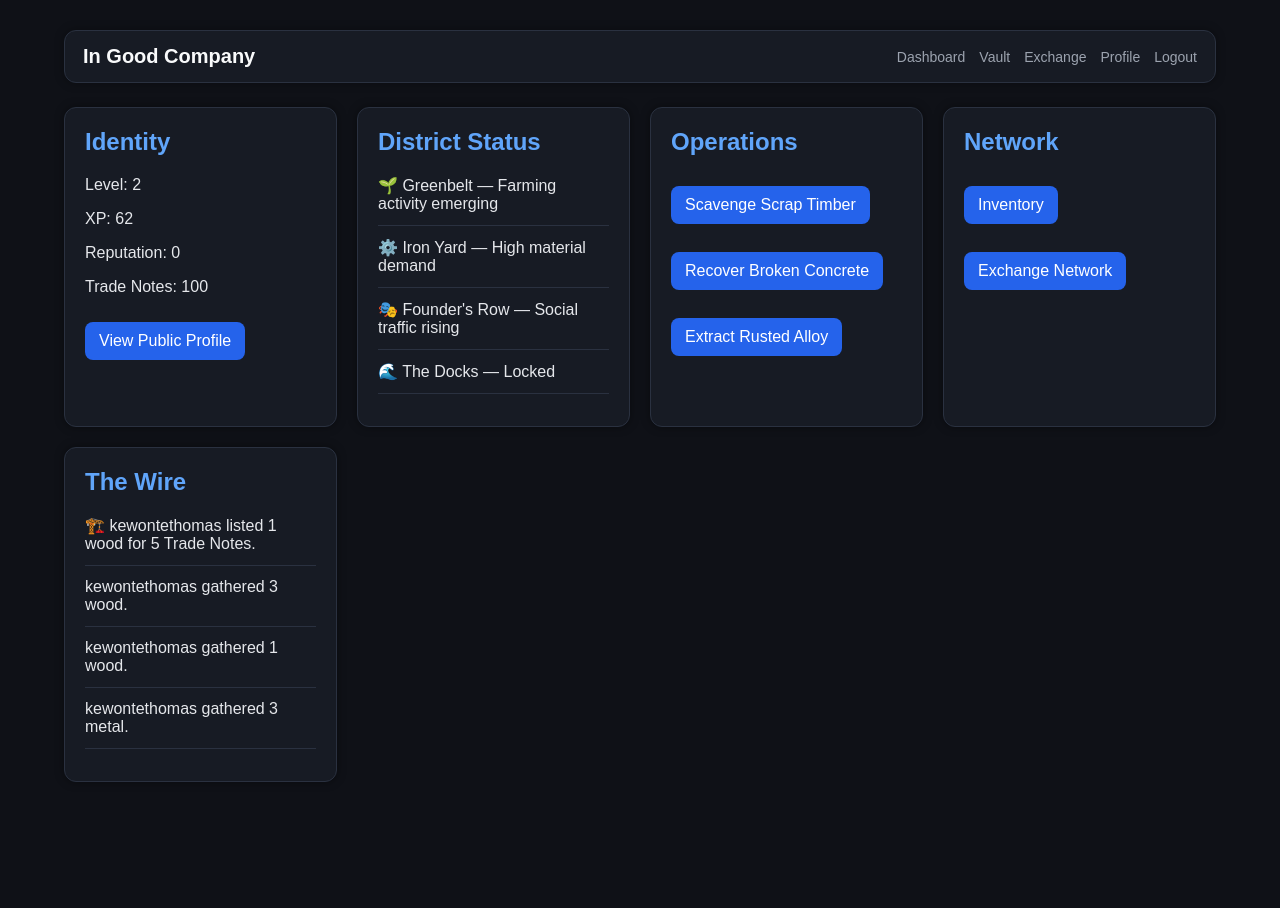
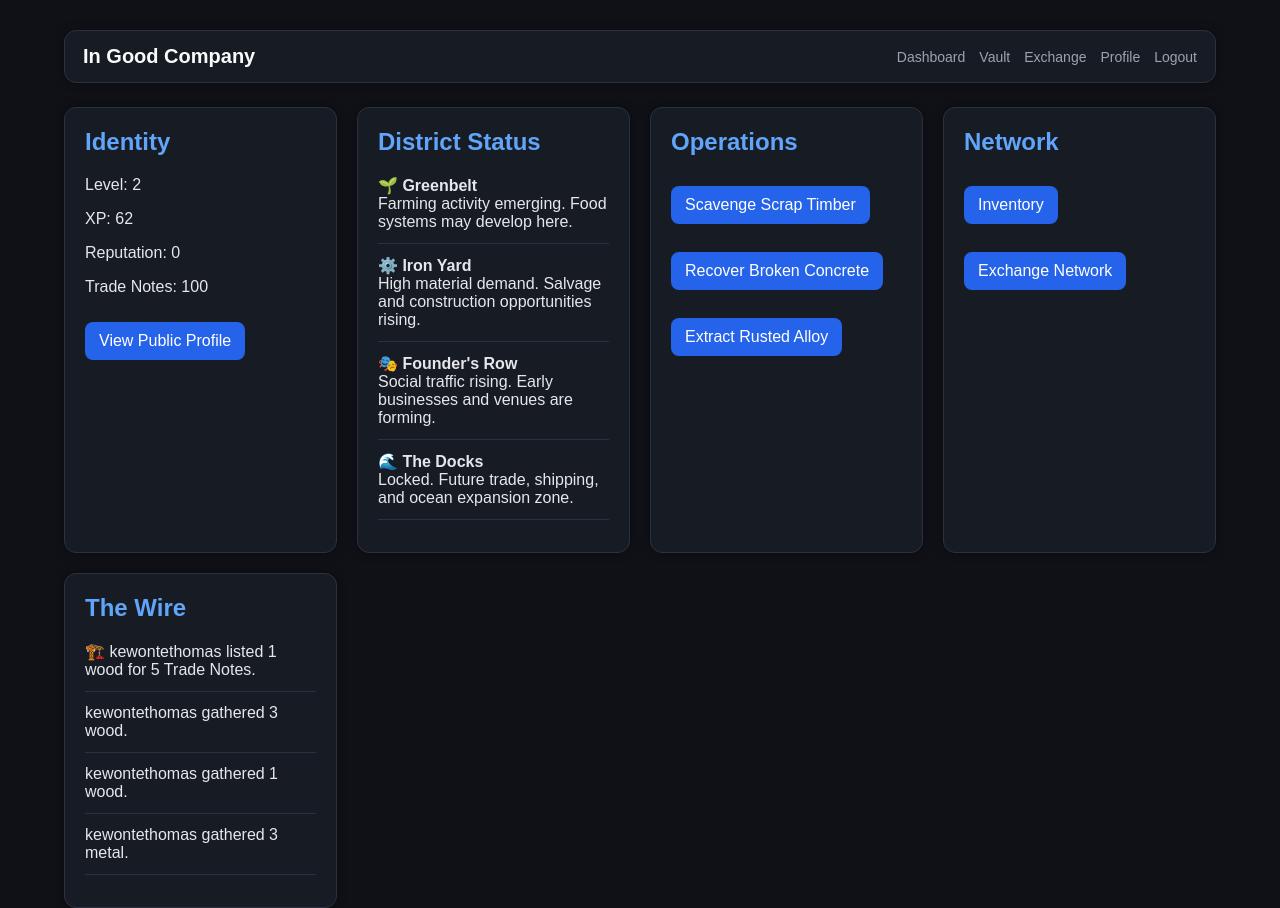
Before and after one commit to kewontethomas/sector-society, a Flask app: page /dashboard in a window 1280 px wide. Before the commit the page ends 782 px from the top, so only its background shows below. Run offline with Flask 3, Linux system fonts and the light colour scheme; a user stored in the database is signed in; data comes from the database, SQL or seed files in the repository.

Commit message:
Expand district status flavor

```diff
--- a/templates/dashboard.html
+++ b/templates/dashboard.html
@@ -63,19 +63,23 @@
                 <h2>District Status</h2>
 
                 <div class="feed-item">
-                    🌱 Greenbelt — Farming activity emerging
+                    🌱 <strong>Greenbelt</strong><br>
+                    Farming activity emerging. Food systems may develop here.
                 </div>
 
                 <div class="feed-item">
-                    ⚙️ Iron Yard — High material demand
+                    ⚙️ <strong>Iron Yard</strong><br>
+                    High material demand. Salvage and construction opportunities rising.
                 </div>
 
                 <div class="feed-item">
-                    🎭 Founder's Row — Social traffic rising
+                    🎭 <strong>Founder's Row</strong><br>
+                    Social traffic rising. Early businesses and venues are forming.
                 </div>
 
                 <div class="feed-item">
-                    🌊 The Docks — Locked
+                    🌊 <strong>The Docks</strong><br>
+                    Locked. Future trade, shipping, and ocean expansion zone.
                 </div>
             </div>
 
```
